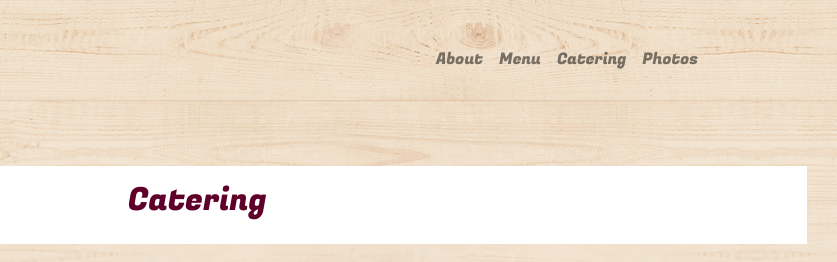
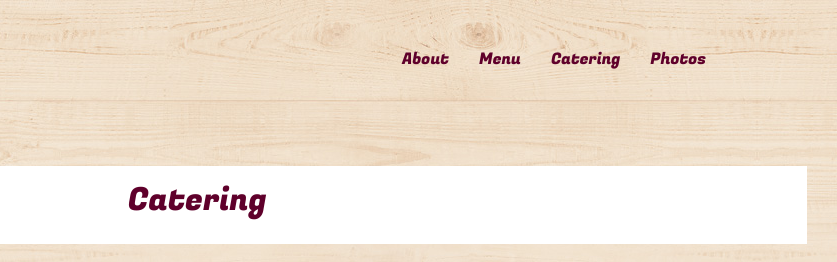
Before and after one commit to dbugdrose/PuppyHotel, a plain HTML site: page catering.html in a window 1280 px wide. Shown: the top 262 px of the page, 443-1280 px from the left. Drawn offline with nearby package versions, Linux system fonts and the light colour scheme.

Commit message:
fixed fonts

```diff
--- a/catering.html
+++ b/catering.html
@@ -16,7 +16,7 @@
 <body>
 
         <header>
-            <!--nav class="navbar fugaz-one-regular mb-4">
+            <nav class="navbar fugaz-one-regular mb-4">
                 <a class="navbar-brand" href="#">
                     <img src="/assets/MuzzlesLogo.png" width="250px" class="logo" height="92px" alt="Muzzles Logo">
                     <div class="d-flex justify-content-end">
@@ -26,8 +26,8 @@
                         <a class="topLink" href="/photos.html">Photos</a>
                         </ul>
                 </a>
-            </nav-->
-            <nav class="navbar navbar-expand-lg navbar-light  mb-4">
+            </nav>
+            <!--nav class="navbar navbar-expand-lg navbar-light  mb-4">
             <a class="navbar-brand" href="/index.html">
                 <img src="/assets/MuzzlesLogo.png" width="250px" class="logo" height="92px" alt="Muzzles Logo"></a>
             <button class="navbar-toggler" type="button" data-toggle="collapse" data-target="#navbarSupportedContent"
@@ -53,7 +53,7 @@
                     </ul>
                 </div>
             </div>
-        </nav>
+        </nav-->
         </header>
 
         <div class="container catering-header">
```
Also changed, not shown: photos.html (+4 -4 lines).
